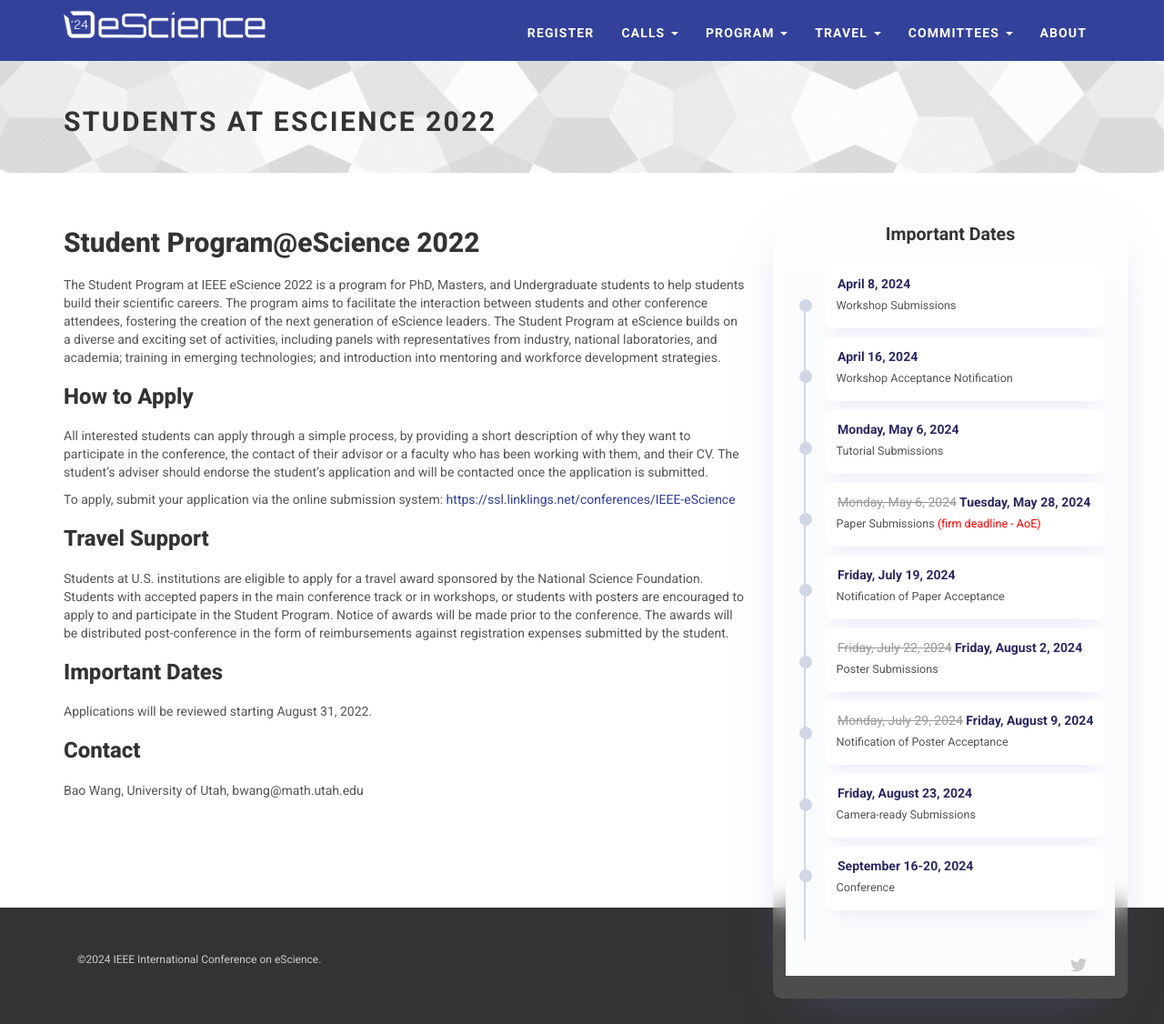
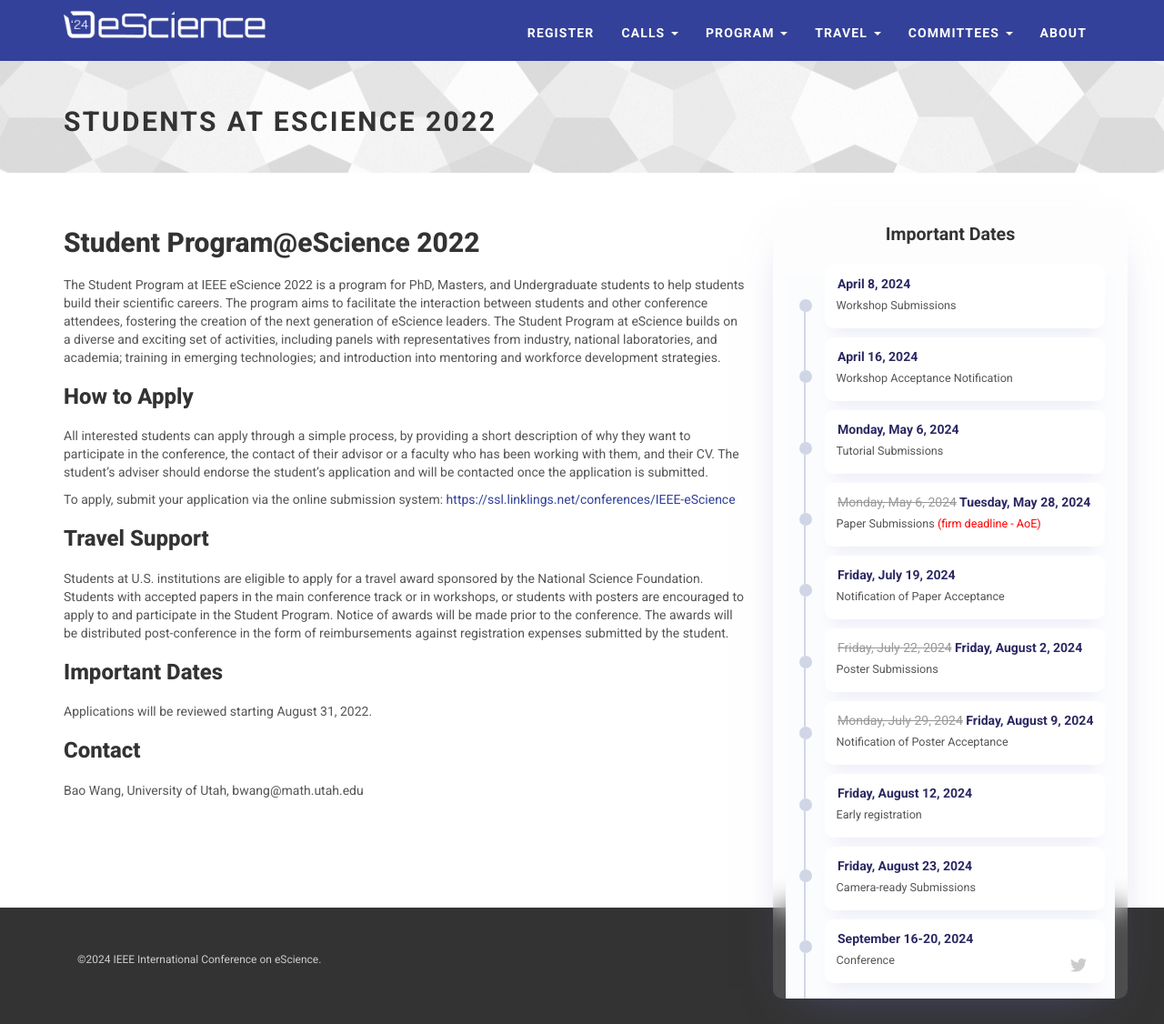
Before and after one commit to escience-conference/2024, a Jekyll site: the page built from students.html, in a window 1280 px wide and 1126 px high. Shown: the whole window at 91% size. Built offline with Jekyll 4.4.1, drawn with Linux system fonts in a browser that asks for light colours; nearby versions of some CDN libraries.

Commit message:
Update important_dates.yml

```diff
--- a/_data/important_dates.yml
+++ b/_data/important_dates.yml
@@ -22,6 +22,9 @@
   date: Monday, July 29, 2024
   extended: Friday, August 9, 2024
 
+- type: Early registration
+  date: Friday, August 12, 2024
+
 - type: Camera-ready Submissions
   date: Friday, August 23, 2024
 
```
